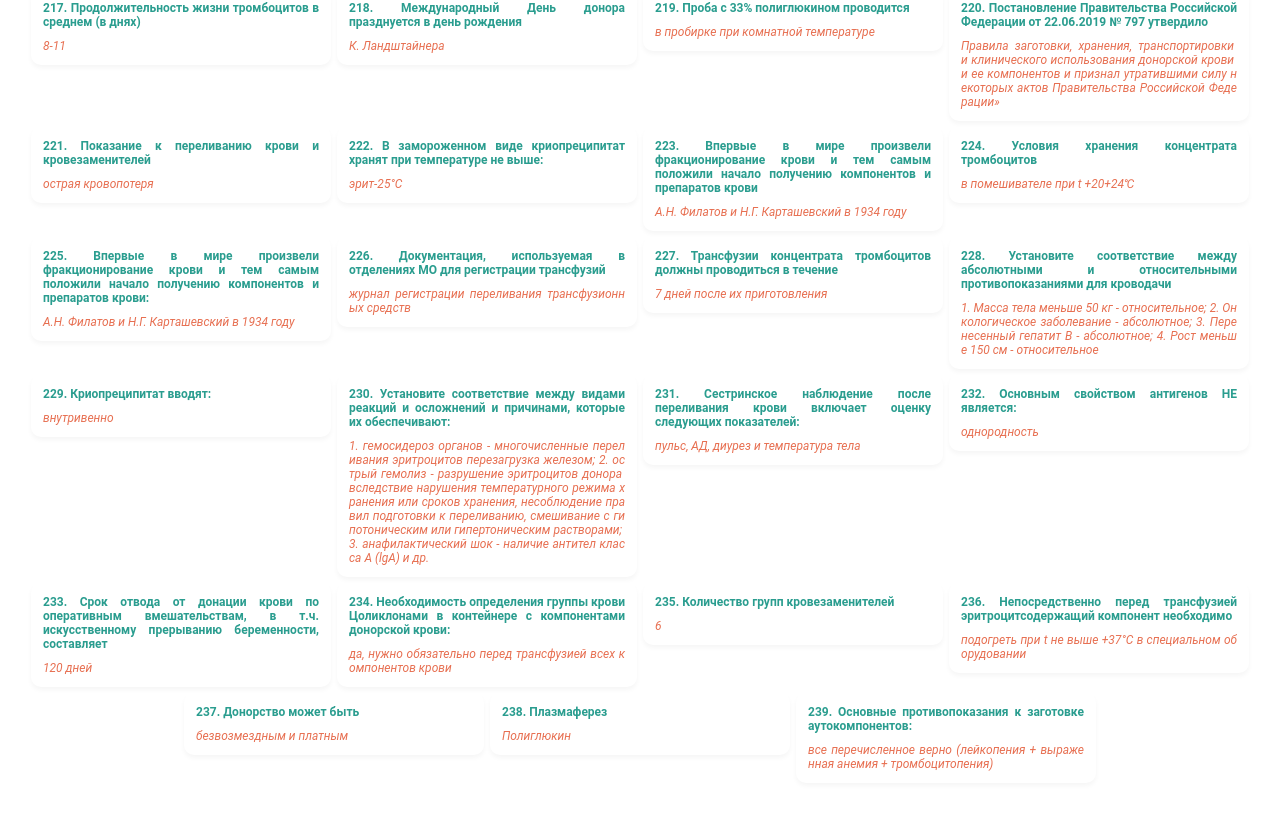
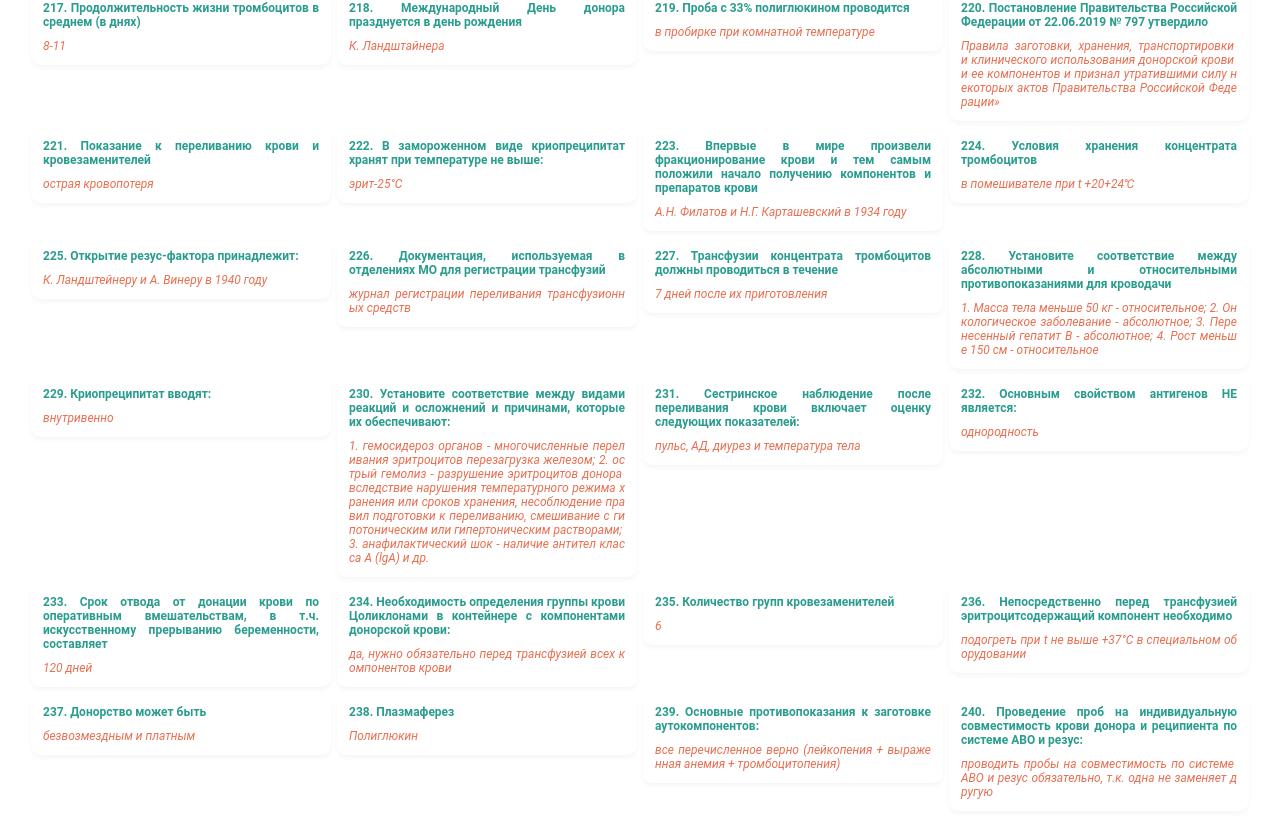
Before and after one commit to dfr8938/transfusio-app, a React (Create React App) app: page / in a window 1280 px wide. Shown: the part 6419-7243 px from the top of the page. Before the commit the page ends 7215 px from the top, so only its background shows below. Built offline with nearby package versions, Linux system fonts and the light colour scheme.

Commit message:
added new answers...

```diff
--- a/src/database/database.js
+++ b/src/database/database.js
@@ -1295,8 +1295,8 @@ const listAnswers = [
   {
     id: 224,
     question:
-      "Впервые в мире произвели фракционирование крови и тем самым положили начало получению компонентов и препаратов крови:",
-    answer: "А.Н. Филатов и Н.Г. Карташевский в 1934 году",
+      "Открытие резус-фактора принадлежит:",
+    answer: "К. Ландштейнеру и А. Винеру в 1940 году",
   },
   {
     id: 225,
@@ -1378,6 +1378,12 @@ const listAnswers = [
     answer:
       "все перечисленное верно (лейкопения + выраженная анемия + тромбоцитопения)",
   },
+  {
+    id: 239,
+    question: "Проведение проб на индивидуальную совместимость крови донора и реципиента по системе АВО и резус:",
+    answer:
+      "проводить пробы на совместимость по системе АВО и резус обязательно, т.к. одна не заменяет другую",
+  },
 ];
 
 export { listAnswers };
```
